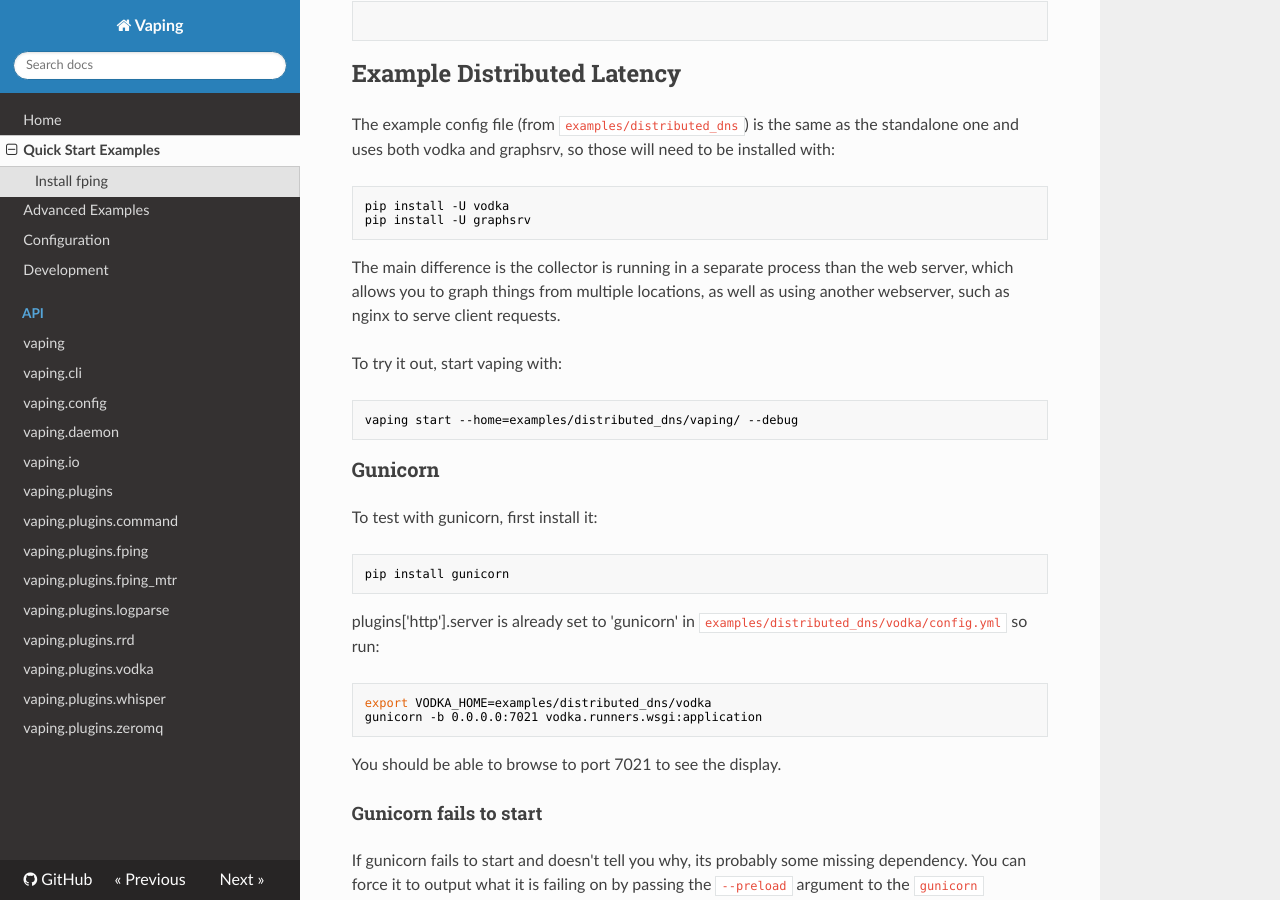
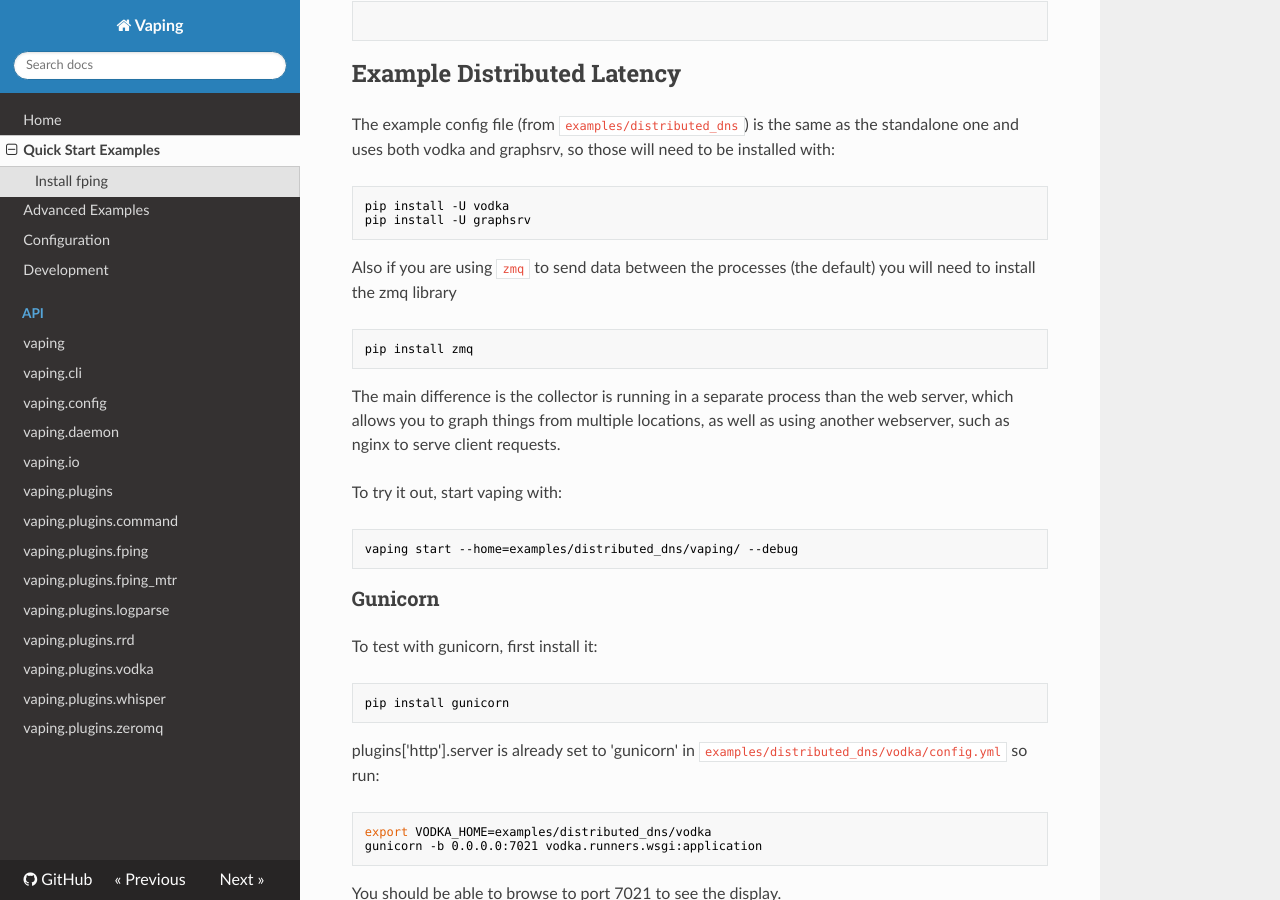
Before and after one commit to 20c/vaping, an MkDocs documentation site: the page built from docs/quickstart.md, in a window 1280 px wide and 900 px high, scrolled down 2593 px. Built offline with MkDocs 1.6.1, drawn with Linux system fonts in a browser that asks for light colours; nearby versions of some CDN libraries.

Commit message:
note about zmq

````diff
--- a/docs/quickstart.md
+++ b/docs/quickstart.md
@@ -90,6 +90,13 @@ The example config file (from `examples/distributed_dns`) is the same as the sta
 ```sh
 pip install -U vodka
 pip install -U graphsrv
+```
+
+Also if you are using `zmq` to send data between the processes (the default) you will need to install the zmq
+library
+
+```sh
+pip install zmq
 ```
 
 The main difference is the collector is running in a separate process than the
````
